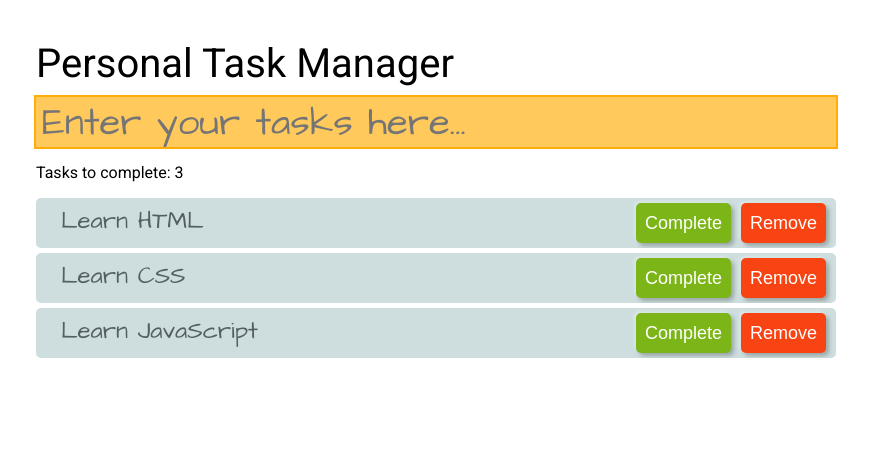
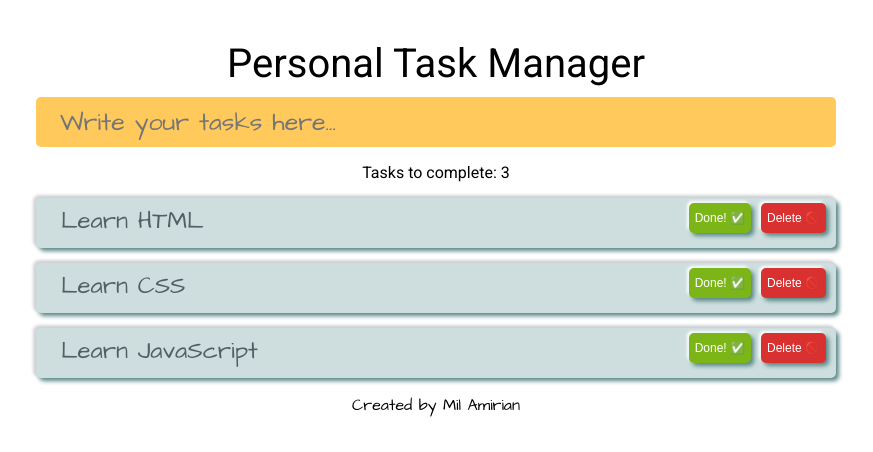
Before and after one commit to devami22/toDoList, a plain HTML site: page index.html in a window 1280 px wide. Shown: the whole page, without its empty margins (204-1077 px from the left). Drawn offline with Linux system fonts and the light colour scheme.

Commit message:
Further updates to CSS and layout

```diff
--- a/index.html
+++ b/index.html
@@ -13,12 +13,17 @@
     <div class="todos">
       <form id="todo-form" method="POST">
         <label class="title" for="todo-text">Personal Task Manager</label>
-        <input type="text" placeholder="Enter your tasks here..." name="todo-text" id="todo-text" />
+        <input type="text" placeholder="Write your tasks here..." name="todo-text" id="todo-text" />
         <!-- <button type="submit">ADD</button> -->
       </form>
       <p class="count">Tasks to complete: <span id="todo-count">0</span></p>
       <ul id="todo-list"></ul>
     </div>
+    <footer>
+      Created by Mil Amirian
+    </footer>
     <script src="./script.js"></script>
   </body>
+
+
 </html>
--- a/script.js
+++ b/script.js
@@ -52,7 +52,6 @@ const deleteTodo = (e) => {
     loadTodos();
 }
 
-
 const loadTodos = () => {
     todoList.innerHTML = "";
 
@@ -61,9 +60,9 @@ const loadTodos = () => {
         const btnDlt = document.createElement("button");
         const btnDone = document.createElement("button");
         btnDone.className = "comp-btn";
-        btnDlt.textContent = " Remove ";
+        btnDlt.textContent = "Delete 🚫";
         btnDlt.addEventListener("click", deleteTodo);
-        btnDone.textContent = " Complete ";
+        btnDone.textContent = "Done! ✅";
         btnDone.addEventListener("click", () => {
             li.classList.toggle('task-comp');
         });
--- a/style.css
+++ b/style.css
@@ -13,6 +13,7 @@
 
 
 body {
+  text-align: center;
   font-family: 'Architects Daughter', cursive;
   font-size: 16px;
 }
@@ -22,6 +23,11 @@ h1 {
   font-size: 30px;
   margin-bottom: 0;
   font-weight: 600;
+}
+
+#todo-text {
+  font-size: 25px;
+  padding-left: 3%;
 }
 
 label {
@@ -34,7 +40,8 @@ label {
 }
 
 input {
-  outline: solid 2px #FFAD0A;
+  border-radius: 5px;
+  border: 2px solid #000000;
   background-color: #FFC95C;
   font-family: 'Architects Daughter', cursive;
   font-weight: 200;
@@ -60,18 +67,21 @@ ul {
 
 
 li {
+  text-align: left;
   border-radius: 5px;
   border: 0;
   overflow: hidden;
   height: 50px;
-  margin-top: 5px;
-  margin-bottom: 5px;
+  margin-top: 15px;
   padding: 5px;
   padding-left: 25px;
   background-color: #CEDEDE;
   color: #545F64;
   font-size: 1.5em;
   line-height: 1.5;
+  box-shadow:
+    3px 3px 4px 0 #5A8787,
+    -2px -2px 3px 1px #D4D4D8;
 }
 
 .task-comp {
@@ -90,20 +100,21 @@ li::after {
 }
 
 li button {
+  align-items: center;
   border-radius: 5px;
   margin-left: 5px;
   margin-right: 5px;
   padding: 0.5em;
   float: right;
   border: none;
-  height: 40px;
+  height: 30px;
   cursor: pointer;
-  background-color: #F84312;
+  background-color: #D93030;
   color: white;
-  font-size: 0.75em;
+  font-size: 0.5em;
   box-shadow:
-    3px 3px 4px 0 rgba(0, 0, 0, 0.25),
-    -2px -2px 3px 0 rgba(255, 255, 255, 0.3);
+    3px 3px 4px 0 #5A8787,
+    -2px -2px 3px 0 #ffffff;
 }
 
 li button:hover {
@@ -117,14 +128,14 @@ li button:hover {
   padding: 0.5em;
   float: right;
   border: none;
-  height: 40px;
+  height: 30px;
   cursor: pointer;
   background-color: #7CB518;
   color: white;
-  font-size: 0.75em;
+  font-size: 0.5em;
   box-shadow:
-    3px 3px 4px 0 rgba(0, 0, 0, 0.25),
-    -2px -2px 3px 0 rgba(255, 255, 255, 0.3);
+    3px 3px 4px 0 #5A8787,
+    -2px -2px 3px 0 #ffffff;
 }
 
 .comp-btn:hover {
@@ -132,6 +143,7 @@ li button:hover {
 }
 
 .count {
+  text-align: center;
   font-family: 'Roboto', sans-serif;
   font-weight: 400;
 }
@@ -141,3 +153,7 @@ li button:hover {
   margin: 0 auto;
   margin-top: 40px;
 };
+
+footer {
+margin-top: 150px;
+}
```
